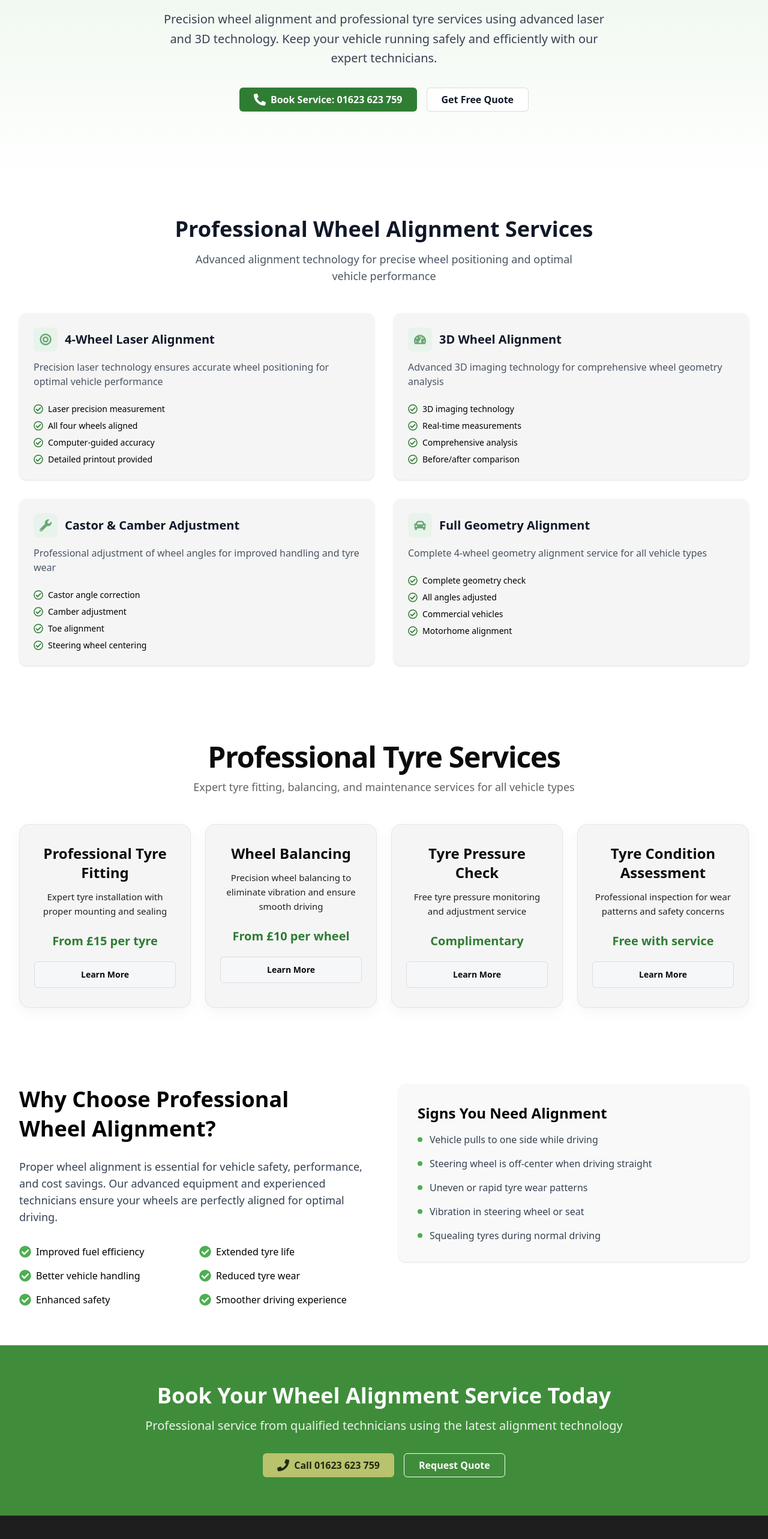
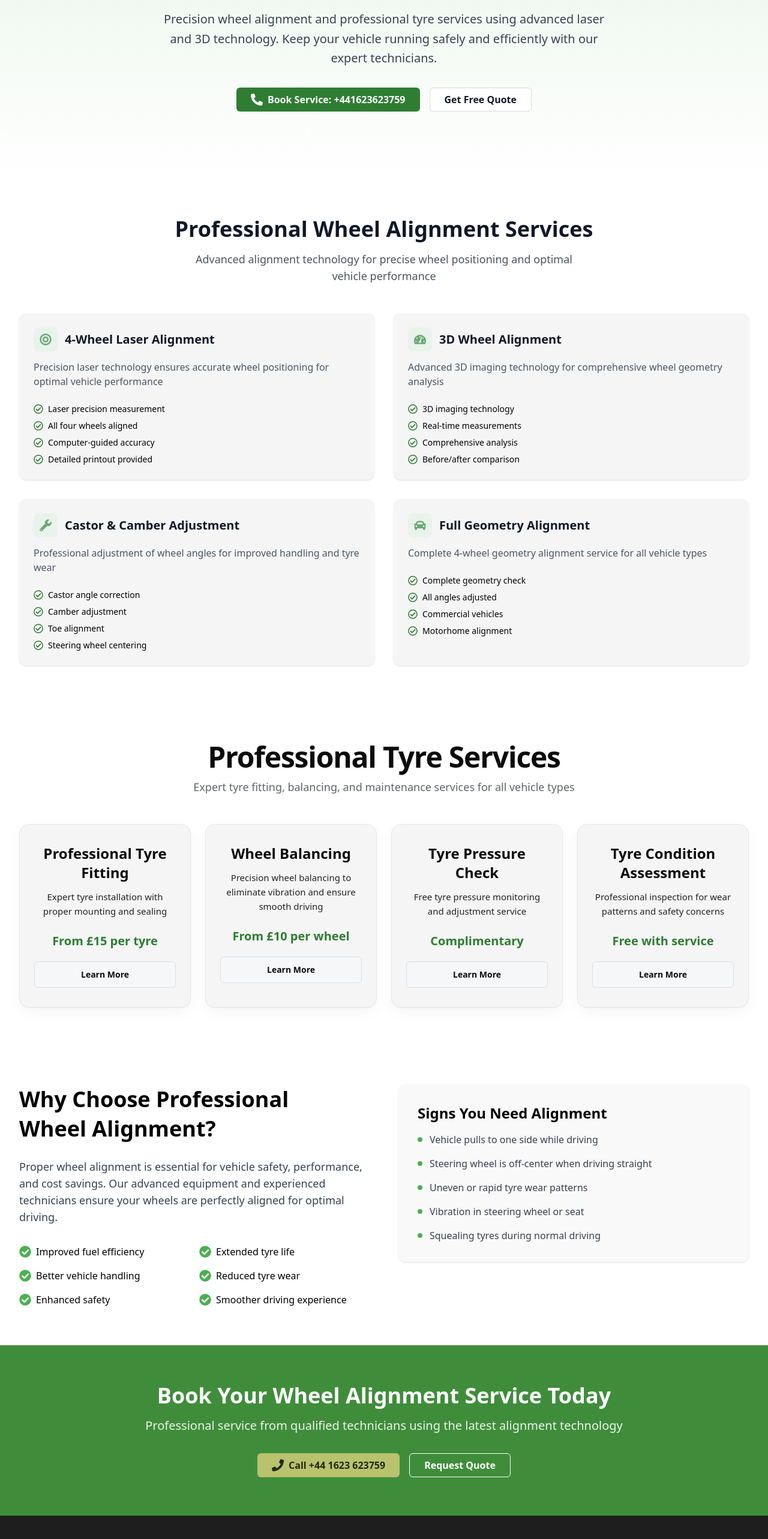
Before and after one commit to shandiru/stonelys, a React (Vite) app: page /services/wheel-alignment in a window 1280 px wide. Shown: the part 224-2790 px from the top of the page at 60% size. Built offline with nearby package versions, Linux system fonts and the light colour scheme.

Commit message:
fix contact

```diff
--- a/src/components/ServiceSection/WheelAlignmentPage/EmergencyCTA.jsx
+++ b/src/components/ServiceSection/WheelAlignmentPage/EmergencyCTA.jsx
@@ -3,11 +3,11 @@ import React from "react";
 import { FaPhone } from "react-icons/fa";
 
 const palette = {
-  primary: "#3F8D3A",          // solid green background from the screenshot
+  primary: "#3F8D3A",          // solid green background
   fgOnPrimary: "#FFFFFF",      // white text on green
-  secondaryBg: "#B9C26D",      // olive call button (left)
+  secondaryBg: "#B9C26D",      // olive call button
   secondaryText: "#1F2A10",    // dark text on olive
-  outline: "#FFFFFF",          // white outline for the right button
+  outline: "#FFFFFF",          // white outline for secondary button
 };
 
 export default function EmergencyCTA() {
@@ -18,16 +18,16 @@ export default function EmergencyCTA() {
     >
       <div className="max-w-4xl mx-auto px-4 sm:px-6 lg:px-8 text-center">
         <h2 className="text-3xl lg:text-4xl font-bold mb-4">
-         Book Your Wheel Alignment Service Today
+          Book Your Wheel Alignment Service Today
         </h2>
 
         <p className="text-xl mb-8 opacity-90">
-        Professional service from qualified technicians using the latest alignment technology
+          Professional service from qualified technicians using the latest alignment technology
         </p>
 
         <div className="flex flex-col sm:flex-row gap-4 justify-center">
           {/* Call button */}
-          <a href="tel:01623623759" className="inline-block">
+          <a href="tel:+441623623759" className="inline-block">
             <button
               className="inline-flex items-center justify-center gap-2 h-10 rounded-md px-6 font-semibold"
               style={{
@@ -36,11 +36,11 @@ export default function EmergencyCTA() {
               }}
             >
               <FaPhone className="h-5 w-5" />
-              Call 01623 623 759
+              Call +44 1623 623759
             </button>
           </a>
 
-          {/* Emergency Service (outline) */}
+          {/* Request Quote button */}
           <button
             className="inline-flex items-center justify-center gap-2 h-10 rounded-md px-6 font-semibold transition-colors"
             style={{
@@ -56,6 +56,10 @@ export default function EmergencyCTA() {
               e.currentTarget.style.backgroundColor = "transparent";
               e.currentTarget.style.color = palette.fgOnPrimary;
             }}
+            onClick={() => {
+              const el = document.getElementById("contact");
+              if (el) el.scrollIntoView({ behavior: "smooth" });
+            }}
           >
             Request Quote
           </button>
--- a/src/components/ServiceSection/WheelAlignmentPage/WheelTyreHero.jsx
+++ b/src/components/ServiceSection/WheelAlignmentPage/WheelTyreHero.jsx
@@ -3,17 +3,25 @@ import React from "react";
 import { FaPhoneAlt } from "react-icons/fa";
 
 const palette = {
-  primary: "#2F7D33",     // brand green for highlight & primary button
-  gradTop: "#EAF5EA",     // very light green (top of gradient)
-  gradBottom: "#FFFFFF",  // white (bottom of gradient)
-  heading: "#111827",     // near-black
-  muted: "#374151",       // paragraph text
-  badgeBg: "#A4BE6A",     // olive badge bg
+  primary: "#2F7D33",     // brand green
+  gradTop: "#EAF5EA",     // light green
+  gradBottom: "#FFFFFF",  // white
+  heading: "#111827",     // dark text
+  muted: "#374151",       // paragraph
+  badgeBg: "#A4BE6A",     // badge bg
   badgeText: "#1F2A10",   // badge text
-  outlineBorder: "rgba(17,24,39,0.15)", // subtle outline button border
+  outlineBorder: "rgba(17,24,39,0.15)", // outline btn border
 };
 
 export default function WheelTyreHero() {
+  // Scroll to the quote form or contact section
+  const handleQuoteClick = () => {
+    const el = document.getElementById("contact");
+    if (el) {
+      el.scrollIntoView({ behavior: "smooth" });
+    }
+  };
+
   return (
     <section
       className="py-16"
@@ -23,7 +31,7 @@ export default function WheelTyreHero() {
     >
       <div className="max-w-7xl mx-auto px-4 sm:px-6 lg:px-8">
         <div className="text-center mb-12">
-          {/* badge */}
+          {/* Badge */}
           <span
             className="inline-flex items-center justify-center rounded-md px-2 py-0.5 text-xs font-medium mb-4"
             style={{ backgroundColor: palette.badgeBg, color: palette.badgeText }}
@@ -31,16 +39,15 @@ export default function WheelTyreHero() {
             Professional Wheel Services
           </span>
 
-          {/* heading */}
+          {/* Heading */}
           <h1
             className="text-4xl lg:text-5xl font-black mb-6"
             style={{ color: palette.heading }}
           >
-            Wheel Alignment &amp;{" "}
-            <span style={{ color: palette.primary }}>Tyre Services</span>
+            Wheel Alignment &amp; <span style={{ color: palette.primary }}>Tyre Services</span>
           </h1>
 
-          {/* sub copy */}
+          {/* Sub Copy */}
           <p
             className="text-xl max-w-3xl mx-auto leading-relaxed"
             style={{ color: palette.muted }}
@@ -50,22 +57,23 @@ export default function WheelTyreHero() {
             and efficiently with our expert technicians.
           </p>
 
-          {/* actions */}
+          {/* Actions */}
           <div className="flex flex-col sm:flex-row gap-4 justify-center mt-8">
-            {/* primary button */}
-            <a href="tel:01623623759" className="inline-block">
+            {/* Primary Button */}
+            <a href="tel:+441623623759" className="inline-block">
               <button
                 className="inline-flex items-center justify-center gap-2 h-10 rounded-md px-6 font-semibold"
                 style={{ backgroundColor: palette.primary, color: "#FFFFFF" }}
               >
                 <FaPhoneAlt className="h-5 w-5" />
-                Book Service: 01623 623 759
+                Book Service: +441623623759
               </button>
             </a>
 
-            {/* outline button */}
+            {/* Outline Button */}
             <button
-              className="inline-flex items-center justify-center gap-2 h-10 rounded-md px-6 font-semibold"
+              onClick={handleQuoteClick}
+              className="inline-flex items-center justify-center gap-2 h-10 rounded-md px-6 font-semibold transition-colors"
               style={{
                 backgroundColor: "#FFFFFF",
                 color: palette.heading,
```
